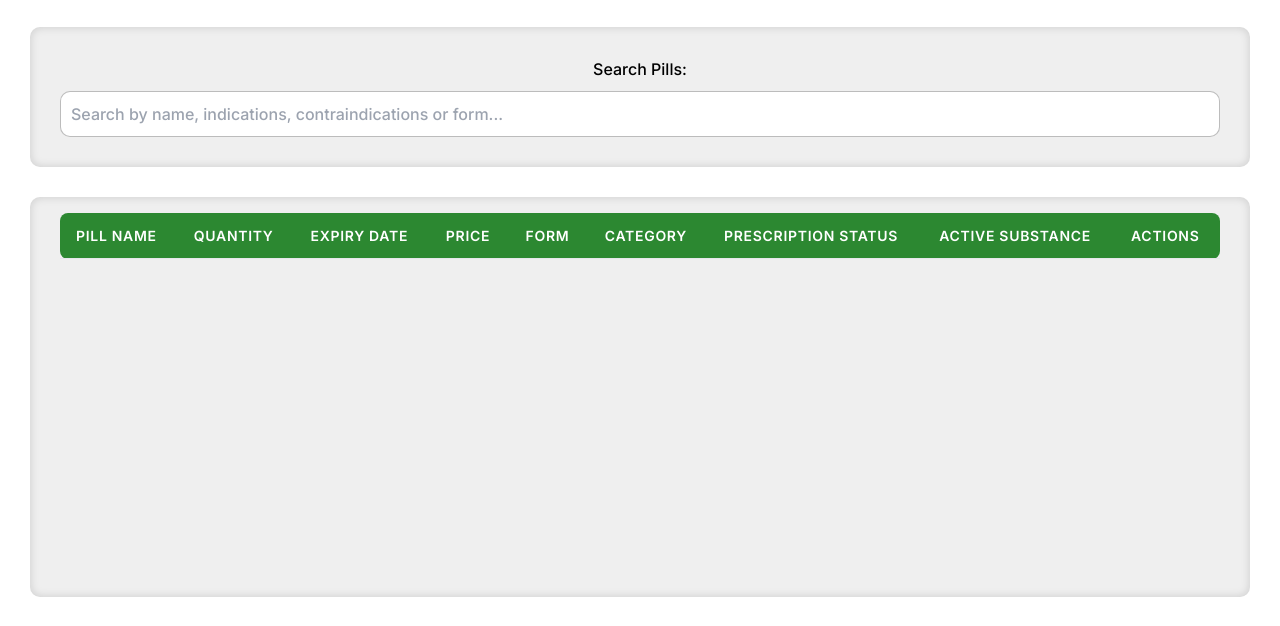
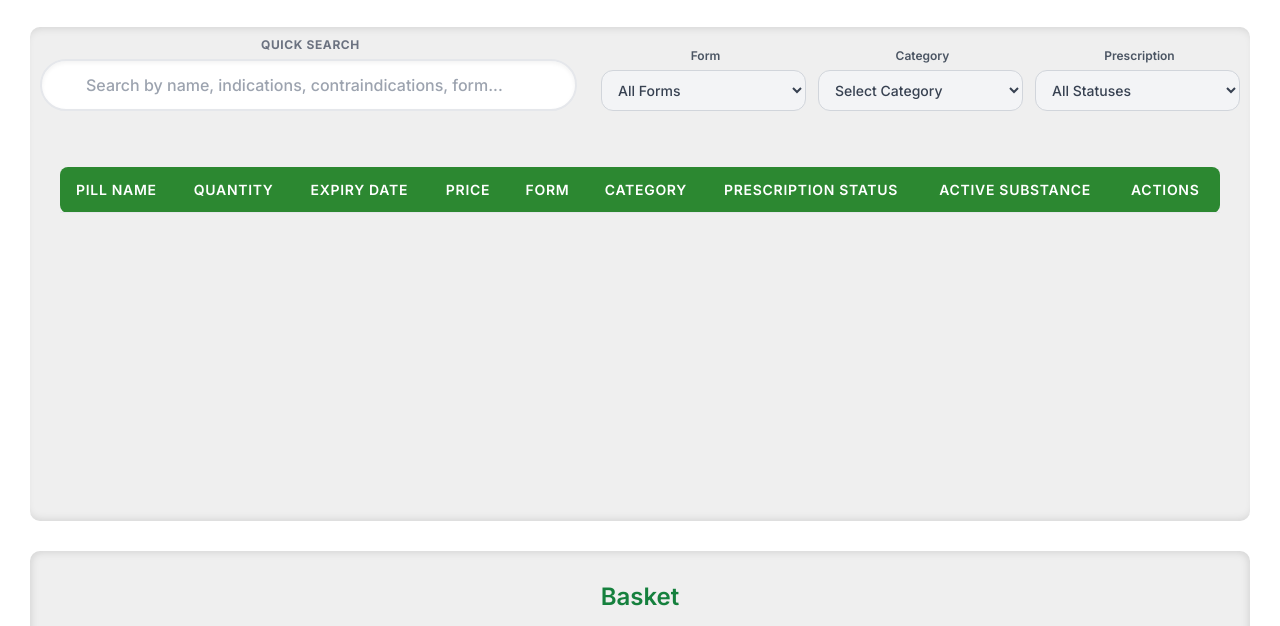
Before and after one commit to alexandraolariu/PillsApp, a plain HTML site: page public/pills.html in a window 1280 px wide. Shown: the part 168-794 px from the top of the page. Drawn offline with nearby package versions, Linux system fonts and the light colour scheme; a script that the page names is missing.

Commit message:
commit15-10-2026_2:46

```diff
--- a/public/pills.css
+++ b/public/pills.css
@@ -60,11 +60,14 @@ main {
     box-shadow: inset 0px 0px 10px rgba(0, 0, 0, 0.15);
 }
 
-#searchPills {
-    margin-top: 10px;
+#searchPillsContainer {
+    margin: 30px;
+    margin-bottom: 0;
     padding: 10px;
-    border-radius: 10px;
-    border: 1px solid rgba(128, 128, 128, 0.527);
+    background-color: rgba(128, 128, 128, 0.13);
+    border-radius: 10px 10px 0 0;
+    box-shadow: inset 0px 5px 10px -5px rgba(0, 0, 0, 0.15);    border-bottom: none;
+
 }
 
 .pillsDisplayArea {
@@ -73,12 +76,13 @@ main {
     overflow-x: auto;
     /* Enable horizontal scrolling */
     padding: 30px;
-    padding-top: 0;
     margin: 30px;
+    margin-top: 0;
     background-color: rgba(128, 128, 128, 0.13);
-    border-radius: 10px;
-    box-shadow: inset 0px 0px 10px rgba(0, 0, 0, 0.15);
+    border-radius: 0 0 10px 10px;
+    box-shadow: inset 0px -5px 10px -5px rgba(0, 0, 0, 0.15);
     height: 400px;
+    border-top: none;
 }
 
 table {
--- a/public/pills.html
+++ b/public/pills.html
@@ -39,12 +39,74 @@
 
 
                 <!-- Search Bar -->
-                <div class="search-section">
+                <!-- <div class="search-section">
                     <label for="searchPills">Search Pills:</label>
                     <input type="text" id="searchPills"
                         placeholder="Search by name, indications, contraindications or form..." onkeyup="searchPills()">
+                </div> -->
+
+
+                <div class="p-8 mt-11" id="searchPillsContainer">
+                    <div class="flex flex-col lg:flex-row gap-6 items-end">
+
+                        <div class="w-full lg:flex-1 flex flex-col gap-1.5">
+                            <label for="searchPills"
+                                class="text-xs font-bold uppercase tracking-wider text-gray-500 ml-1">
+                                Quick Search
+                            </label>
+                            <div class="relative w-full">
+                                <div class="absolute inset-y-0 left-0 pl-4 flex items-center pointer-events-none">
+
+                                </div>
+                                <input type="text" id="searchPills"
+                                    placeholder="Search by name, indications, contraindications, form..."
+                                    onkeyup="searchPills()"
+                                    class="w-full pl-11 pr-4 py-3 bg-white border-2 border-gray-200 rounded-full text-base text-gray-900 shadow-inner placeholder-gray-400 focus:outline-none focus:border-green-500 focus:ring-4 focus:ring-green-100 transition-all duration-200 font-medium">
+                            </div>
+                        </div>
+
+                        <div class="w-full lg:w-auto grid grid-cols-1 sm:grid-cols-3 gap-3 min-w-[500px]:lg:w-auto">
+
+                            <div class="flex flex-col gap-1.5 min-w-[150px]">
+                                <label for="filterForm" class="text-xs font-semibold text-gray-600 ml-1">Form</label>
+                                <select id="filterForm" onchange="searchPills()"
+                                    class="w-full px-3 py-2.5 bg-gray-100 border border-gray-300 rounded-xl text-sm font-medium text-gray-700 hover:bg-gray-200/70 focus:outline-none focus:ring-2 focus:ring-gray-400 focus:border-gray-400 transition-all cursor-pointer">
+                                    <option value="all">All Forms</option>
+                                    <option value="tablet">Tablet</option>
+                                    <option value="syrup">Syrup</option>
+                                    <option value="capsule">Capsule</option>
+                                </select>
+                            </div>
+
+                            <div class="flex flex-col gap-1.5 min-w-[150px]">
+                                <label for="filterCategory"
+                                    class="text-xs font-semibold text-gray-600 ml-1">Category</label>
+                                <select id="filterCategory" onchange="searchPills()"
+                                    class="w-full px-3 py-2.5 bg-gray-100 border border-gray-300 rounded-xl text-sm font-medium text-gray-700 hover:bg-gray-200/70 focus:outline-none focus:ring-2 focus:ring-gray-400 focus:border-gray-400 transition-all cursor-pointer">
+                                    <option value="">Select Category</option>
+                                <option value="Antibiotic">Antibiotic</option>
+                                <option value="Analgesic (Pain)">Analgesic (Pain)</option>
+                                <option value="Anti-inflammatory">Anti-inflammatory</option>
+                                <option value="Vitamin / Supplement">Vitamin / Supplement</option>
+                                <option value="OTC (General)">OTC (General)</option>
+                                <option value="other">Other</option>
+                                </select>
+                            </div>
+
+                            <div class="flex flex-col gap-1.5 min-w-[160px]">
+                                <label for="filterPrescription"
+                                    class="text-xs font-semibold text-gray-600 ml-1">Prescription</label>
+                                <select id="filterPrescription" onchange="searchPills()"
+                                    class="w-full px-3 py-2.5 bg-gray-100 border border-gray-300 rounded-xl text-sm font-medium text-gray-700 hover:bg-gray-200/70 focus:outline-none focus:ring-2 focus:ring-gray-400 focus:border-gray-400 transition-all cursor-pointer">
+                                    <option value="all">All Statuses</option>
+                                    <option value="OTC">OTC (No prescription)</option>
+                                    <option value="Rx">Needs Prescription (Rx)</option>
+                                </select>
+                            </div>
+
+                        </div>
+                    </div>
                 </div>
-
 
 
                 <!-- Pills Display Area -->
```
Also changed, not shown: folderico-ZguOuV.ico (added), 1 other file.
